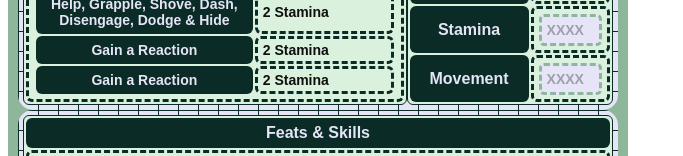
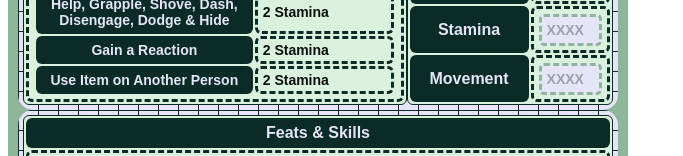
Before and after one commit to Green020/characterSheet_Simple, a plain HTML site: page index.html in a window 1280 px wide. Shown: the part 863-1019 px from the top of the page, without its empty margins (0-683 px from the left). Drawn offline with Linux system fonts and the light colour scheme.

Commit message:
Update index.html
Fixing Minor Verbage

```diff
--- a/index.html
+++ b/index.html
@@ -174,7 +174,7 @@
                                         <td><b>2 Stamina</b></td>
                                     </tr>
                                     <tr>
-                                        <th>Gain a Reaction</th>
+                                        <th>Use Item on Another Person</th>
                                         <td><b>2 Stamina</b></td>
                                     </tr>
                                 </table>
```
